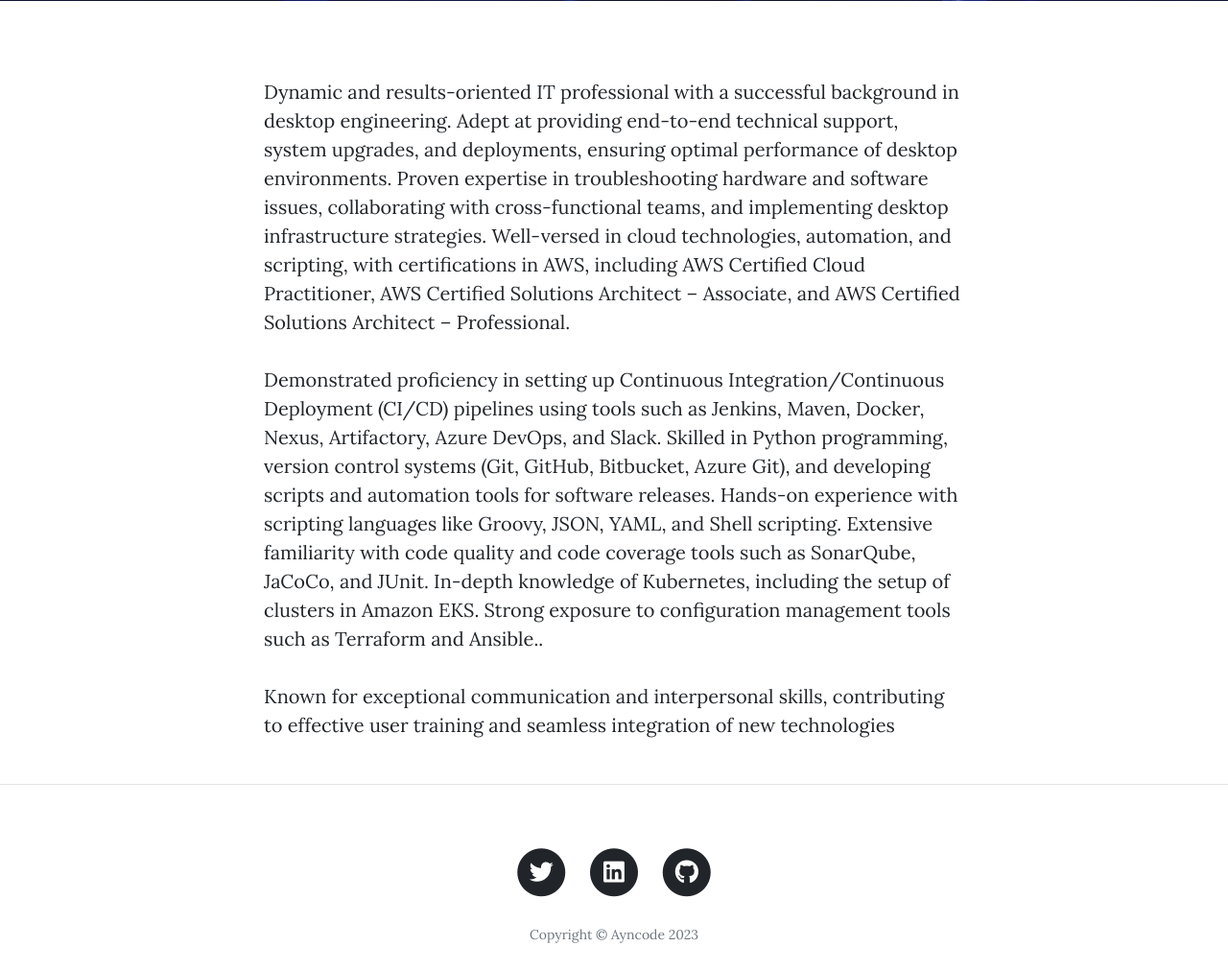
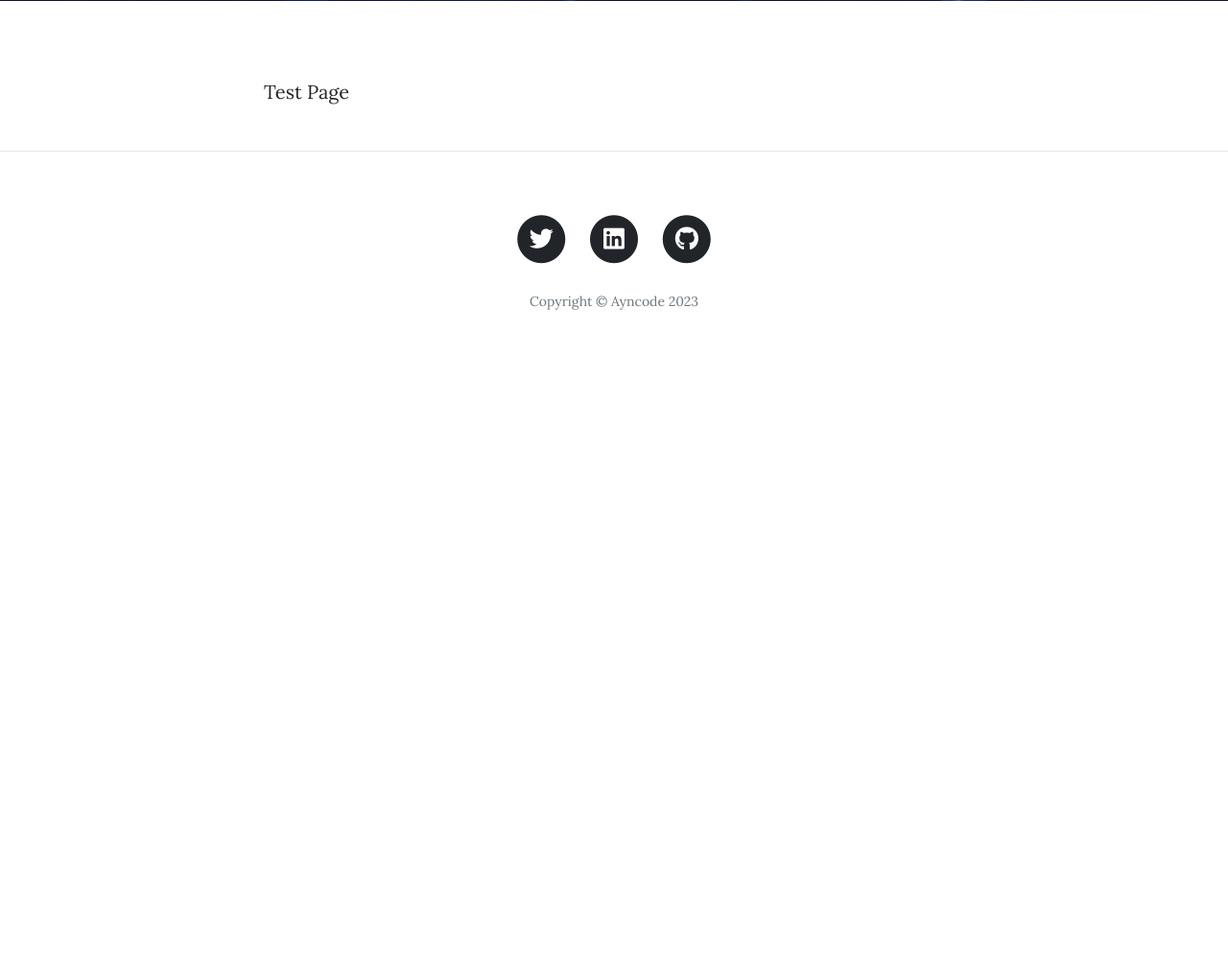
Before and after one commit to techfiwitay-gif/Ay_python_app, a Flask app: page /about in a window 1280 px wide. Shown: the part 505-1516 px from the top of the page at 96% size. After the commit the page ends 828 px from the top, so only its background shows below. Run offline with Flask 2, Linux system fonts and the light colour scheme; some libraries are stand-ins or nearby versions.

Commit message:
Update about.html
Test page

```diff
--- a/templates/about.html
+++ b/templates/about.html
@@ -19,9 +19,8 @@
   <div class="container">
     <div class="row">
       <div class="col-lg-8 col-md-10 mx-auto">
-        <p>Dynamic and results-oriented IT professional with a successful background in desktop engineering. Adept at providing end-to-end technical support, system upgrades, and deployments, ensuring optimal performance of desktop environments. Proven expertise in troubleshooting hardware and software issues, collaborating with cross-functional teams, and implementing desktop infrastructure strategies. Well-versed in cloud technologies, automation, and scripting, with certifications in AWS, including AWS Certified Cloud Practitioner, AWS Certified Solutions Architect – Associate, and AWS Certified Solutions Architect – Professional.</p>
-        <p>Demonstrated proficiency in setting up Continuous Integration/Continuous Deployment (CI/CD) pipelines using tools such as Jenkins, Maven, Docker, Nexus, Artifactory, Azure DevOps, and Slack. Skilled in Python programming, version control systems (Git, GitHub, Bitbucket, Azure Git), and developing scripts and automation tools for software releases. Hands-on experience with scripting languages like Groovy, JSON, YAML, and Shell scripting. Extensive familiarity with code quality and code coverage tools such as SonarQube, JaCoCo, and JUnit. In-depth knowledge of Kubernetes, including the setup of clusters in Amazon EKS. Strong exposure to configuration management tools such as Terraform and Ansible..</p>
-        <p>Known for exceptional communication and interpersonal skills, contributing to effective user training and seamless integration of new technologies</p>
+        <p>Test Page</p></p>
+
       </div>
     </div>
   </div>
```
